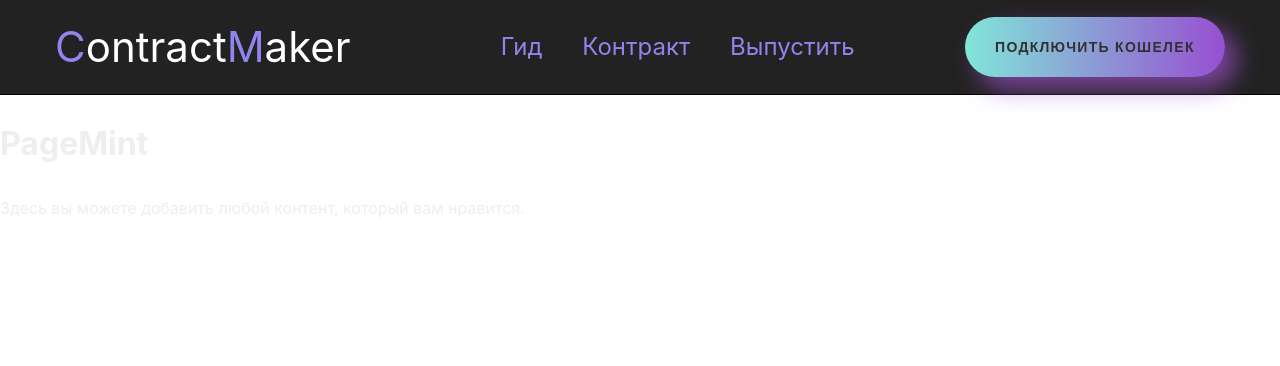
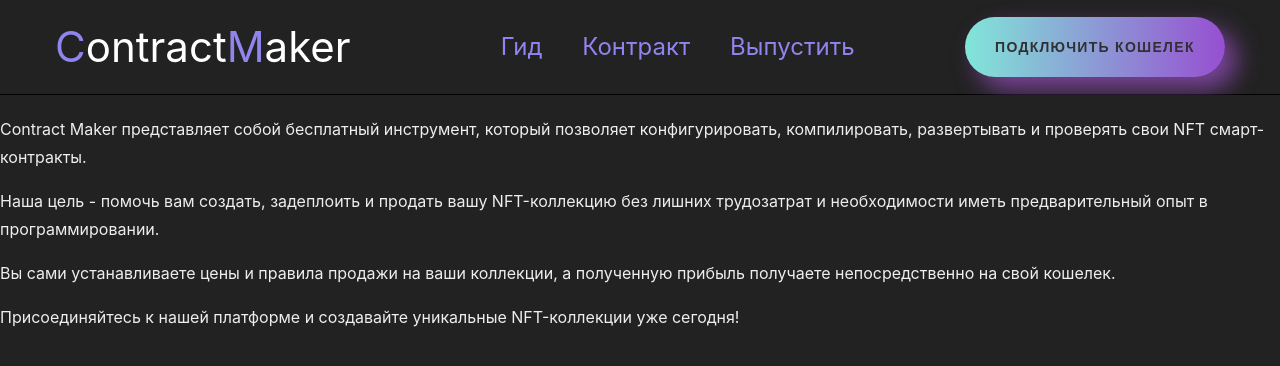
Before and after one commit to Sofya030102/ProjectContractFrontEnd, a React (Create React App) app: page / in a window 1280 px wide. Shown: the top 366 px of the page. Built offline with nearby package versions, Linux system fonts and the light colour scheme.

Commit message:
страницы

```diff
--- a/src/App.css
+++ b/src/App.css
@@ -38,7 +38,7 @@
 }
 
 body{
-
+  background-color: #222;
   font-size: 1rem;
     font-weight: 400;
     line-height: 1.75;
--- a/src/App.js
+++ b/src/App.js
@@ -1,5 +1,5 @@
 import Header from './components/Header/Header';
-import SectionCreate from './components/sectionCreate/sectionCreate';
+import SectionCreate from './components/pageContract/pageContract';
 
 import './App.css';
 
--- a/src/components/sectionCreate/sectionCreate.jsx
+++ b/src/components/pageContract/pageContract.jsx
@@ -1,6 +1,6 @@
 import React from 'react';
 import contractImg from '../../img/contract.jpg'
-import './sectionCreate.css'
+import './pageContract.css'
 
 function SectionCreate(){
     return(
@@ -9,27 +9,7 @@ function SectionCreate(){
   <div className="section-top__container container">
 
      <div className="create-contract active-contract">
-          <div className="create-contract__info">
 
-            <p className='info'> Contract Maker представляет собой бесплатный инструмент,
-            который позволяет конфигурировать, компилировать, развертывать и проверять свои
-             NFT смарт-контракты.
-            </p>
-
-            <p>Наша цель - помочь вам создать, задеплоить и продать вашу
-            NFT-коллекцию без лишних трудозатрат и необходимости иметь предварительный опыт в программировании.
-            </p>
-
-
-            <p>Вы сами устанавливаете цены и правила продажи на ваши коллекции, а полученную прибыль получаете непосредственно на
-            свой кошелек.
-            </p>
-
-            <p>
-            Присоединяйтесь к нашей платформе и создавайте уникальные NFT-коллекции уже сегодня!
-            </p>
-
-          </div>
 
           <div className="test-token">
              <div className="test-token__content">
--- a/src/components/pageMain/PageMain.js
+++ b/src/components/pageMain/PageMain.js
@@ -1,11 +1,37 @@
-import React from 'react';
+import React from "react";
+import './PageMain.css'
 
 function PageMain() {
   return (
-    <div>
-      <h1>PageMint</h1>
-      <p>Здесь вы можете добавить любой контент, который вам нравится.</p>
-    </div>
+    <section className="section-top">
+
+        <div className="create-contract">
+
+            <p className="info">
+              Contract Maker представляет собой бесплатный инструмент, который
+              позволяет конфигурировать, компилировать, развертывать и проверять
+              свои NFT смарт-контракты.
+            </p>
+
+            <p>
+              Наша цель - помочь вам создать, задеплоить и продать вашу
+              NFT-коллекцию без лишних трудозатрат и необходимости иметь
+              предварительный опыт в программировании.
+            </p>
+
+            <p>
+              Вы сами устанавливаете цены и правила продажи на ваши коллекции, а
+              полученную прибыль получаете непосредственно на свой кошелек.
+            </p>
+
+            <p>
+              Присоединяйтесь к нашей платформе и создавайте уникальные
+              NFT-коллекции уже сегодня!
+            </p>
+          </div>
+
+
+    </section>
   );
 }
 
```
Also changed, not shown: src/components/pageContract/pageContract.css (renamed from src/components/sectionCreate/sectionCreate.css), src/components/pageMain/PageMain.css (added).
